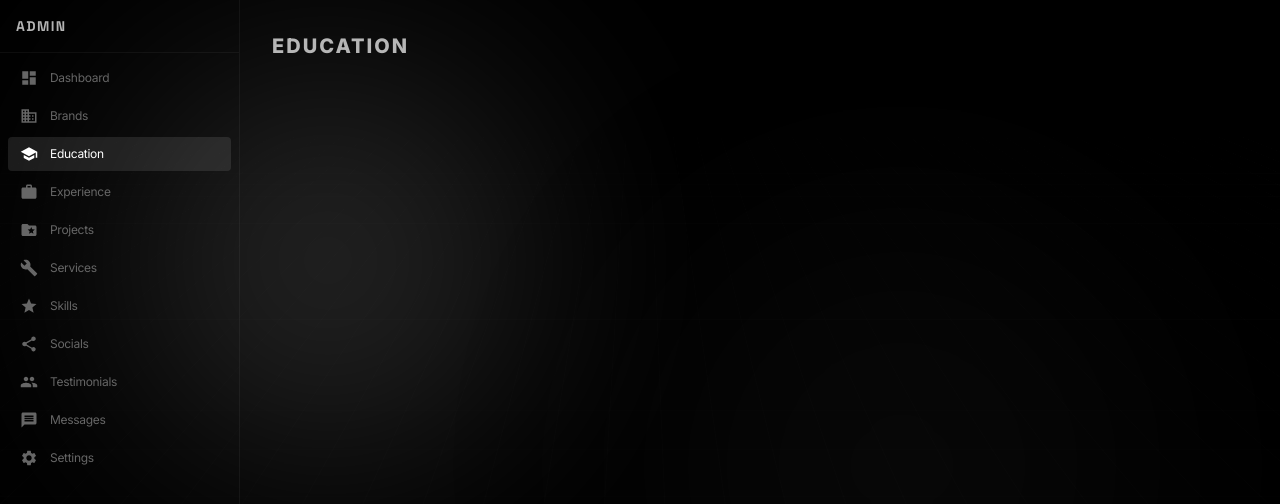
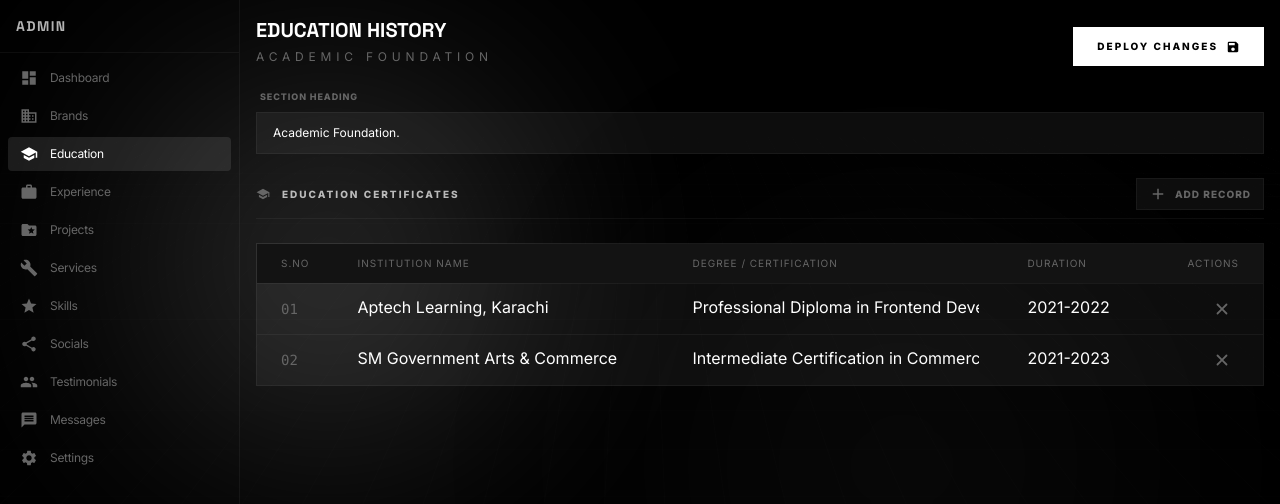
Before and after one commit to Hayyanshaikh/portfolio, a Next.js app: page /admin/education in a window 1280 px wide. Shown: the top 504 px of the page. Built offline with nearby package versions, Linux system fonts and the light colour scheme.

Commit message:
feat: create education management page with CRUD functionality for academic records

```diff
--- a/app/(admin)/admin/education/page.tsx
+++ b/app/(admin)/admin/education/page.tsx
@@ -1,7 +1,173 @@
+"use client";
+
+import { useState } from "react";
+import { MdSave, MdSchool, MdAdd } from "react-icons/md";
+import { HiX } from "react-icons/hi";
+import Button from "@/components/ui/Button";
+import PageHeader from "@/components/admin/PageHeader";
+import FieldGroup from "@/components/admin/FieldGroup";
+import InputField from "@/components/admin/InputField";
+import DataTable, { ColumnDef } from "@/components/admin/DataTable";
+
+interface EducationEntry {
+  id: string;
+  institution: string;
+  degree: string;
+  duration: string;
+}
+
+const initialEducation: EducationEntry[] = [
+  {
+    id: "1",
+    institution: "Aptech Learning, Karachi",
+    degree: "Professional Diploma in Frontend Development",
+    duration: "2021-2022",
+  },
+  {
+    id: "2",
+    institution: "SM Government Arts & Commerce",
+    degree: "Intermediate Certification in Commerce",
+    duration: "2021-2023",
+  },
+];
+
 export default function EducationPage() {
+  const [isSaving, setIsSaving] = useState(false);
+  const [education, setEducation] = useState<EducationEntry[]>(initialEducation);
+
+  const handleSave = () => {
+    setIsSaving(true);
+    setTimeout(() => setIsSaving(false), 1500);
+  };
+
+  const handleAddEntry = () => {
+    const newEntry: EducationEntry = {
+      id: Math.random().toString(36).substr(2, 9),
+      institution: "",
+      degree: "",
+      duration: "",
+    };
+    setEducation([...education, newEntry]);
+  };
+
+  const handleRemoveEntry = (id: string) => {
+    setEducation(education.filter((entry) => entry.id !== id));
+  };
+
+  const handleUpdateEntry = (id: string, field: keyof EducationEntry, value: string) => {
+    setEducation(
+      education.map((entry) =>
+        entry.id === id ? { ...entry, [field]: value } : entry
+      )
+    );
+  };
+
+  const columns: ColumnDef<EducationEntry>[] = [
+    {
+      key: "sno",
+      header: "S.No",
+      headerClassName: "w-16",
+      cellClassName: "text-sm font-mono text-muted",
+      render: (_, index) => String(index + 1).padStart(2, "0"),
+    },
+    {
+      key: "institution",
+      header: "Institution Name",
+      render: (entry) => (
+        <input
+          type="text"
+          value={entry.institution}
+          onChange={(e) => handleUpdateEntry(entry.id, "institution", e.target.value)}
+          className="w-full bg-transparent border-b border-transparent focus:border-white/20 outline-none text-white transition-colors pb-1 placeholder:text-white/20"
+          placeholder="e.g. Aptech Learning"
+        />
+      ),
+    },
+    {
+      key: "degree",
+      header: "Degree / Certification",
+      render: (entry) => (
+        <input
+          type="text"
+          value={entry.degree}
+          onChange={(e) => handleUpdateEntry(entry.id, "degree", e.target.value)}
+          className="w-full bg-transparent border-b border-transparent focus:border-white/20 outline-none text-white transition-colors pb-1 placeholder:text-white/20"
+          placeholder="e.g. Professional Diploma"
+        />
+      ),
+    },
+    {
+      key: "duration",
+      header: "Duration",
+      headerClassName: "w-40",
+      render: (entry) => (
+        <input
+          type="text"
+          value={entry.duration}
+          onChange={(e) => handleUpdateEntry(entry.id, "duration", e.target.value)}
+          className="w-full bg-transparent border-b border-transparent focus:border-white/20 outline-none text-white transition-colors pb-1 placeholder:text-white/20"
+          placeholder="e.g. 2021-2022"
+        />
+      ),
+    },
+    {
+      key: "actions",
+      header: "Actions",
+      headerClassName: "text-right w-20",
+      cellClassName: "text-right",
+      render: (entry) => (
+        <button
+          onClick={() => handleRemoveEntry(entry.id)}
+          className="text-muted hover:text-red-500 transition-colors p-2 inline-flex"
+          title="Remove Entry"
+        >
+          <HiX className="text-lg" />
+        </button>
+      ),
+    },
+  ];
+
   return (
-    <div className="p-4">
-      <h1 className="text-xl font-bold uppercase tracking-widest text-white/70">Education</h1>
+    <div className="animate-reveal space-y-4">
+      <PageHeader
+        title="Education History"
+        subtitle="Academic Foundation"
+        action={
+          <Button
+            onClick={handleSave}
+            variant="solid"
+            size="sm"
+            icon={<MdSave className="text-sm" />}
+          >
+            {isSaving ? "Saving..." : "Deploy Changes"}
+          </Button>
+        }
+      />
+
+      <div className="space-y-6">
+        {/* Section Settings */}
+        <InputField
+          label="Section Heading"
+          defaultValue="Academic Foundation."
+        />
+
+        {/* Education Entries Container */}
+        <FieldGroup
+          title="Education Certificates"
+          icon={MdSchool}
+          rightAction={
+            <button
+              onClick={handleAddEntry}
+              className="flex items-center gap-2 text-[10px] font-bold uppercase tracking-widest text-muted hover:text-white transition-colors bg-white/5 border border-white/5 hover:border-white/20 px-3 py-1.5"
+            >
+              <MdAdd className="text-lg" />
+              Add Record
+            </button>
+          }
+        >
+          <DataTable columns={columns} data={education} />
+        </FieldGroup>
+      </div>
     </div>
   );
 }
```
